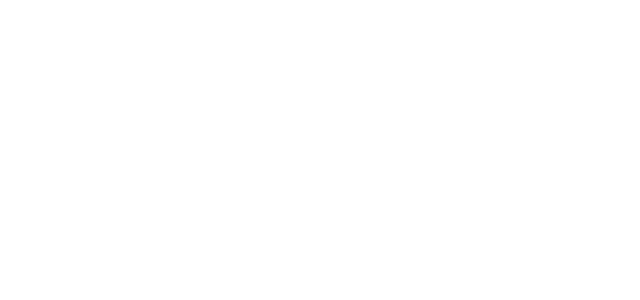
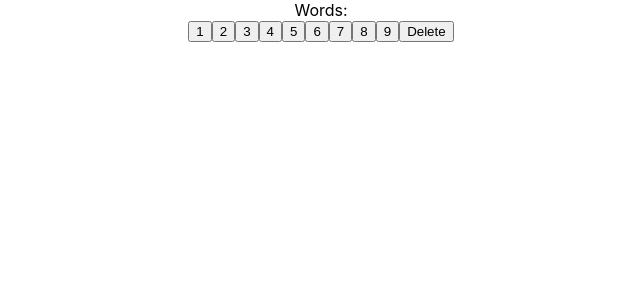
Before and after one commit to marlukyanova/phoneword, a React (Create React App) app in the folder phoneword/: page / in a window 1280 px wide. Shown: the top 300 px of the page, without its empty margins (319-959 px from the left). Built offline with nearby package versions, Linux system fonts and the light colour scheme.

Commit message:
feat: client add user input and show words

```diff
--- a/phoneword/src/App.js
+++ b/phoneword/src/App.js
@@ -1,7 +1,38 @@
-import "./App.css";
+import React, { useState, useEffect } from 'react';
+import getWords from './apiClient';
+
+import './App.css';
 
 function App() {
-  return <div className="App"></div>;
+  const [numbers, setNumbers] = useState('');
+  const [words, setWords] = useState([]);
+
+  useEffect(() => {
+    if (numbers.length === 0) {
+      setWords([]);
+    } else {
+      getWords(numbers)
+        .then((res) => setWords(res));
+    }
+  }, [numbers]);
+
+  return (
+    <div className="App">
+      <div className="display">Words: {words}</div>
+      <div className="buttons">
+        <button onClick={() => setNumbers(numbers + '1')}>1</button>
+        <button onClick={() => setNumbers(numbers + '2')}>2</button>
+        <button onClick={() => setNumbers(numbers + '3')}>3</button>
+        <button onClick={() => setNumbers(numbers + '4')}>4</button>
+        <button onClick={() => setNumbers(numbers + '5')}>5</button>
+        <button onClick={() => setNumbers(numbers + '6')}>6</button>
+        <button onClick={() => setNumbers(numbers + '7')}>7</button>
+        <button onClick={() => setNumbers(numbers + '8')}>8</button>
+        <button onClick={() => setNumbers(numbers + '9')}>9</button>
+        <button onClick={() => setNumbers(numbers.slice(0, -1))}>Delete</button>
+      </div>
+    </div>
+  );
 }
 
 export default App;
```
